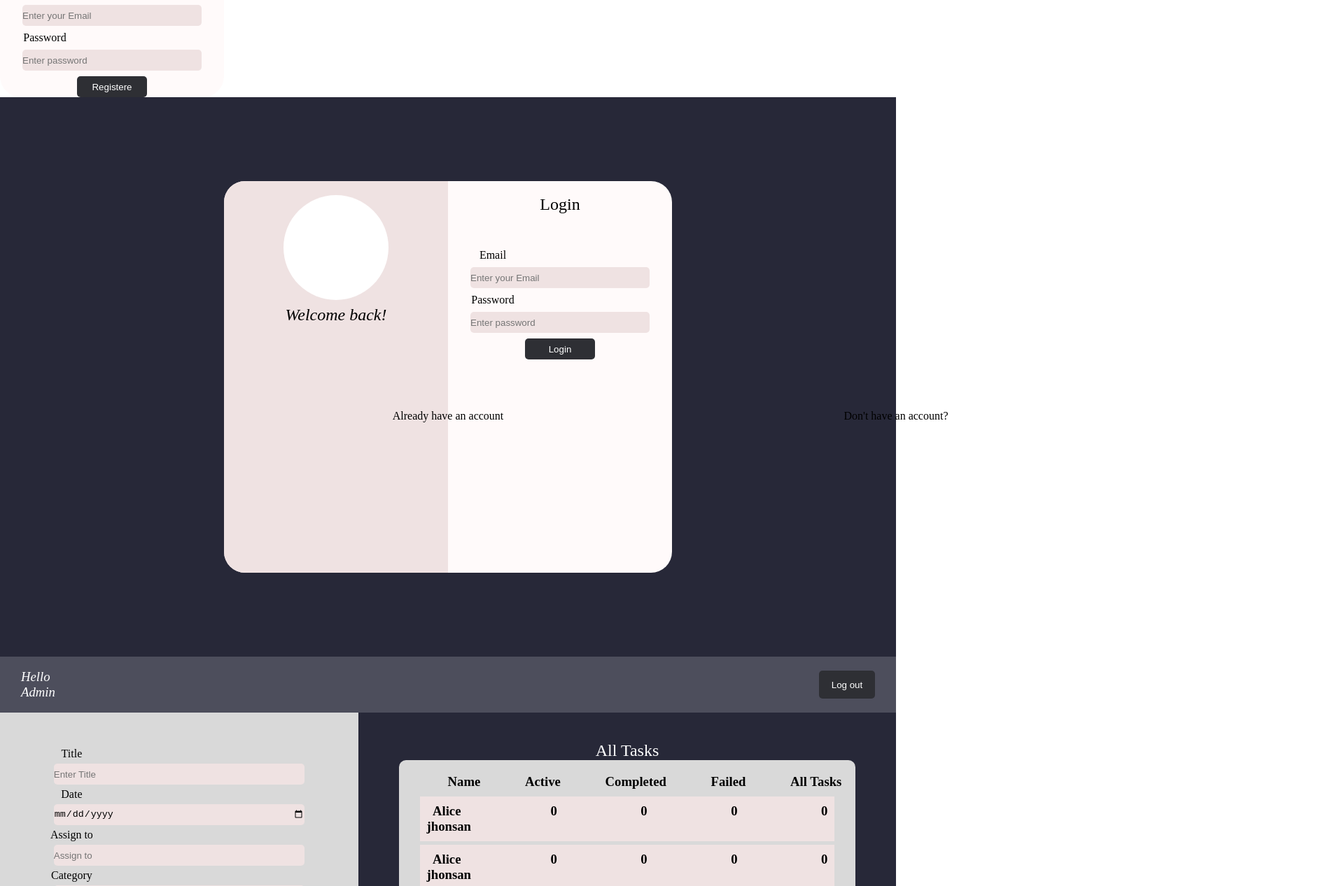
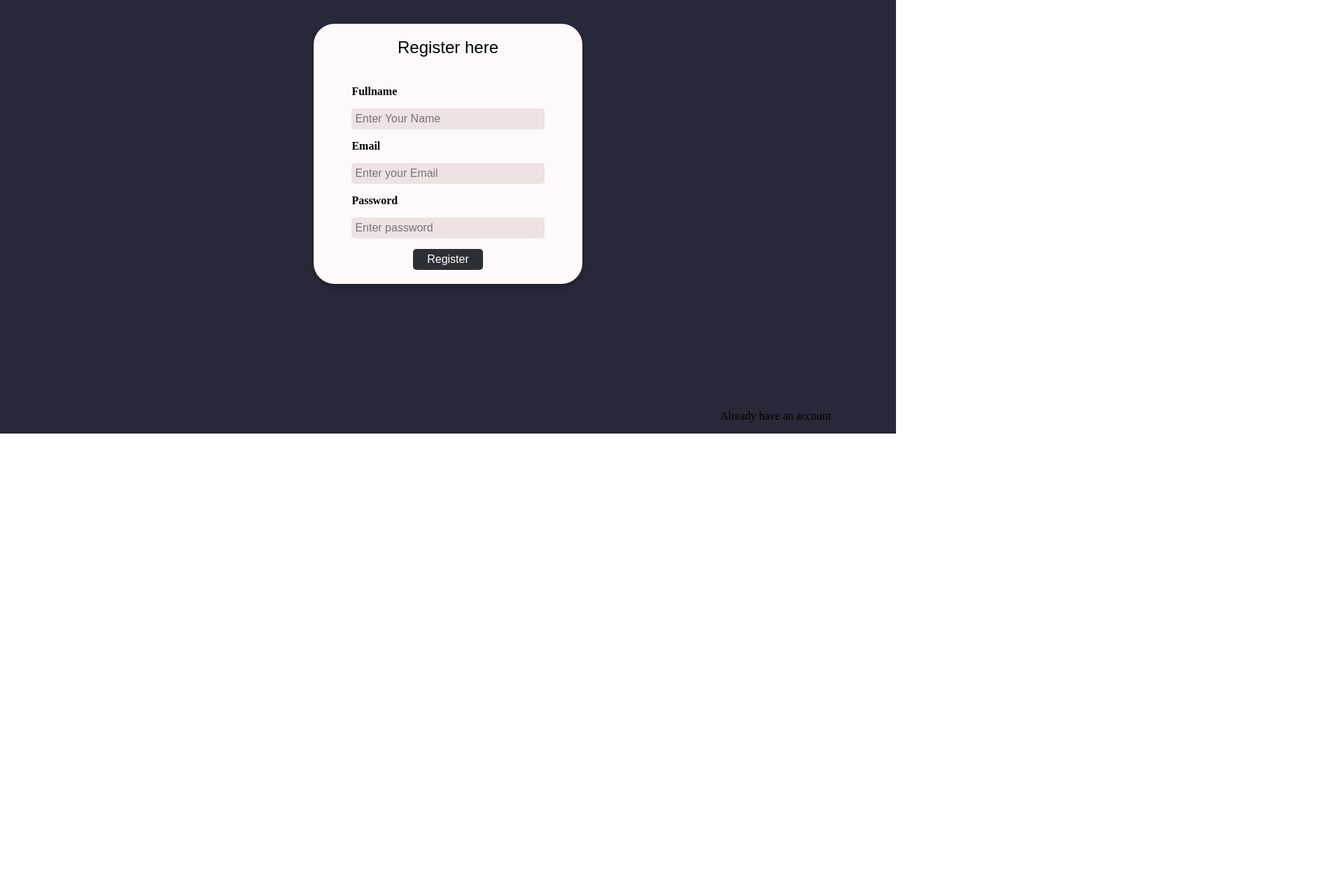
Before and after one commit to Manas171106/TaskCore, a React (Vite) app in the folder Frontend/: page /Admin in a window 1280 px wide. Shown: the part 180-1447 px from the top of the page at 70% size, 1920 px wide, since content can reach past the window. After the commit the page ends 800 px from the top, so only its background shows below. Built offline with nearby package versions, Linux system fonts and the light colour scheme.

Commit message:
Update sign up page css

```diff
--- a/Frontend/package.json
+++ b/Frontend/package.json
@@ -22,6 +22,6 @@
     "eslint-plugin-react-hooks": "^5.1.0",
     "eslint-plugin-react-refresh": "^0.4.19",
     "globals": "^15.15.0",
-    "vite": "^6.2.0"
+    "vite": "^6.3.2"
   }
 }
--- a/Frontend/src/App.jsx
+++ b/Frontend/src/App.jsx
@@ -12,9 +12,9 @@ function App() {
     <>
 
     <Signin/>
-    <Lognin/>
+    {/* <Lognin/>
     <AdminDashboard/>
-    <EmployeeDashboard/>
+    <EmployeeDashboard/> */}
 
     </>
   )
--- a/Frontend/src/pages/Signin.jsx
+++ b/Frontend/src/pages/Signin.jsx
@@ -13,7 +13,7 @@ const Signin = () => {
                 <input type="email" name="email" placeholder='Enter your Email' />
                 <label htmlFor="password">Password</label>
                 <input type="password" name="password" placeholder='Enter password' />
-                <input type="submit" value="Registere"/>
+                <input type="submit" value="Register"/>
             </form>
             <div className="bottom">
                 <p>Already have an account</p>
--- a/Frontend/src/styles/adminpage.css
+++ b/Frontend/src/styles/adminpage.css
@@ -1,110 +1,164 @@
-.admin{
+/* Base styles */
+.admin {
     width: 100%;
-    height: 100vh;
+    min-height: 100vh;
     background-color: #272838;
+    font-family: Arial, sans-serif;
 }
 
-
-.admin .admin-hero{
+/* Hero Section */
+.admin .admin-hero {
     width: 100%;
     height: calc(100vh - 80px);
     display: flex;
+    flex-wrap: wrap; /* For responsiveness */
 }
 
-.admin-hero .admin-left{
+/* Left Panel */
+.admin-hero .admin-left {
     width: 40%;
-    height: 100%;
-    background-color: #D9D9D9
+    min-width: 300px;
+    background-color: #D9D9D9;
+    display: flex;
+    align-items: center;
+    justify-content: center;
 }
 
-.admin-left form{
+.admin-left form {
     padding-top: 50px;
     width: 100%;
-    height: 100%;
     display: flex;
     flex-direction: column;
     align-items: center;
-    justify-content: start;
-    gap: 5px;
+    gap: 10px;
 }
 
-form textarea{
+form textarea {
     resize: none;
     width: 80%;
     height: 100px;
     border: none;
+    padding: 10px;
+    font-size: 1rem;
 }
 
-
- form input{
+form input {
     width: 70%;
-    height: 30px;
+    height: 35px;
     background-color: #EFE2E2;
     border: none;
     border-radius: 5px;
+    padding: 5px 10px;
+    font-size: 1rem;
 }
 
- form label{
-    padding-right: 60%;
+form label {
+    align-self: flex-start;
+    margin-left: 10%;
+    font-weight: bold;
 }
 
- form input[type="submit"]{
+form input[type="submit"] {
     width: 100px;
-    height: 30px;
+    height: 35px;
     background-color: #2E2F34;
     color: white;
+    border-radius: 5px;
     cursor: pointer;
+    transition: background-color 0.3s ease;
 }
 
+form input[type="submit"]:hover {
+    background-color: #44454c;
+}
 
-.admin-hero .admin-right{
+/* Right Panel */
+.admin-hero .admin-right {
     width: 60%;
-    height: 100%;
+    min-width: 300px;
     display: flex;
     align-items: center;
     justify-content: center;
     flex-direction: column;
+    padding: 20px;
 }
 
-.admin-right h2{
+.admin-right h2 {
     color: white;
     font-weight: 500;
+    margin-bottom: 20px;
 }
 
-.admin-right .cover{
-    width: 85%;
-    height: 85%;
+.admin-right .cover {
+    width: 100%;
+    max-width: 800px;
+    height: auto;
     background-color: #D9D9D9;
     border-radius: 10px;
     padding: 20px;
     font-weight: 300;
+    overflow-y: auto;
 }
 
-.headers{
+/* Header Section */
+.headers {
     display: flex;
     justify-content: space-between;
-    margin-left: 50px;
+    margin: 0 20px 20px 20px;
+    font-weight: bold;
 }
 
-.status{
-    padding: 10px;
+/* Status Section */
+.status {
+    padding: 10px 20px;
     display: flex;
     flex-direction: column;
     width: 100%;
-    height: auto;
-    gap: 5px;
+    gap: 10px;
 }
 
-.status .employee-status{
-    width: 100%;
+.status .employee-status {
     display: flex;
     justify-content: space-between;
-    margin-right: 40px;
-    padding:  10px;
+    padding: 10px;
     background-color: #EFE2E2;
+    border-radius: 5px;
 }
 
-.name{
-    width: 10%;
+.name {
+    width: 15%;
     text-align: center;
 }
+
+/* Responsive Design */
+@media (max-width: 768px) {
+    .admin .admin-hero {
+        flex-direction: column;
+        height: auto;
+    }
+
+    .admin-hero .admin-left,
+    .admin-hero .admin-right {
+        width: 100%;
+    }
+
+    .form input,
+    form textarea {
+        width: 90%;
+    }
+
+    .headers {
+        flex-direction: column;
+        align-items: flex-start;
+    }
+
+    .status .employee-status {
+        flex-direction: column;
+        gap: 5px;
+    }
+
+    .name {
+        width: 100%;
+        text-align: left;
+    }
+}
--- a/Frontend/src/styles/signuppage.css
+++ b/Frontend/src/styles/signuppage.css
@@ -1,69 +1,3 @@
-<<<<<<< HEAD
-.signin{
-    width: 100%;
-    height: 100vh;
-    background-color: #272838;
-    display: flex;
-    align-items: center;justify-content: center;
-}
-
-.signin .form{
-    padding-top: 20px;
-    width: 25%;
-    height: 70%;
-    background-color: #FFFAFA;
-    display: flex;
-    overflow: hidden;
-    border-radius: 30px;
-    display: flex;
-    flex-direction: column;
-    text-align: center;
-}
-
-.form form{
-    margin-top: 30px;
-    width: 100%;
-    height: 100%;
-    display: flex;
-    flex-direction: column;
-    align-items: center;
-    justify-content: start;
-    padding-top: 20px;
-    gap: 8px;
-}
-
-.form form input{
-    width: 80%;
-    height: 30px;
-    background-color: #EFE2E2;
-    border: none;
-    border-radius: 5px;
-}
-
-.form form label{
-    padding-right: 60%;
-}
-
-.form form input[type="submit"]{
-    width: 100px;
-    height: 30px;
-    background-color: #2E2F34;
-    color: white;
-    cursor: pointer;
-}
-
-.form h3{
-    font-weight: 400;
-    font-size: 1.5rem;
-}
-
-.form .bottom{
-    width: 100%;
-    text-align: end;
-    padding: 20px;
-    cursor: pointer;
-}
-=======
 .signin {
   width: 100%;
   height: 100vh;
@@ -75,58 +9,65 @@
 
 .signin .form {
   padding-top: 20px;
-  width: 25%;
-  height: 70%;
-  background-color: #fffafa;
+  width: 30%;
+  height: auto;
+  background-color: #FFFAFA;
   display: flex;
   overflow: hidden;
   border-radius: 30px;
-  display: flex;
   flex-direction: column;
   text-align: center;
+  padding: 20px;
+  box-shadow: 0 4px 8px rgba(0, 0, 0, 0.2);
 }
 
 .form form {
-  margin-top: 30px;
+  margin-top: 20px;
   width: 100%;
-  height: 100%;
   display: flex;
   flex-direction: column;
   align-items: center;
-  justify-content: start;
-  padding-top: 20px;
-  gap: 8px;
+  justify-content: center;
+  gap: 15px;
 }
 
 .form form input {
-  width: 80%;
-  height: 30px;
-  background-color: #efe2e2;
+  width: 90%;
+  height: 40px;
+  background-color: #EFE2E2;
   border: none;
+  border-radius: 5px;
+  font-size: 1rem;
+  padding: 5px;
+}
+
+.form form label {
+  width: 90%;
+  text-align: left;
+  font-size: 1rem;
+}
+
+.form form input[type="submit"] {
+  width: 120px;
+  height: 40px;
+  background-color: #2E2F34;
+  color: white;
+  cursor: pointer;
+  font-size: 1rem;
   border-radius: 5px;
 }
 
-.form form label {
-  padding-right: 60%;
-}
-
-.form form input[type="submit"] {
-  width: 100px;
-  height: 30px;
-  background-color: #2e2f34;
-  color: white;
-  cursor: pointer;
-}
-
 .form h3 {
-  font-weight: medium;
-  font-size: 1.5rem;
+  font-weight: 700;
+  font-size: 3rem;
+  margin-bottom: 20px;
+  font-family: 'Poppins', sans-serif;
 }
 
 .form .bottom {
   width: 100%;
-  text-align: end;
+  text-align: center;
   padding: 20px;
   cursor: pointer;
+  font-size: 1rem;
 }
->>>>>>> 709785ed89793b86239531778ed7c26912f93d9c
```
Also changed, not shown: 1 other file (tests, documents, lock files or other folders).
